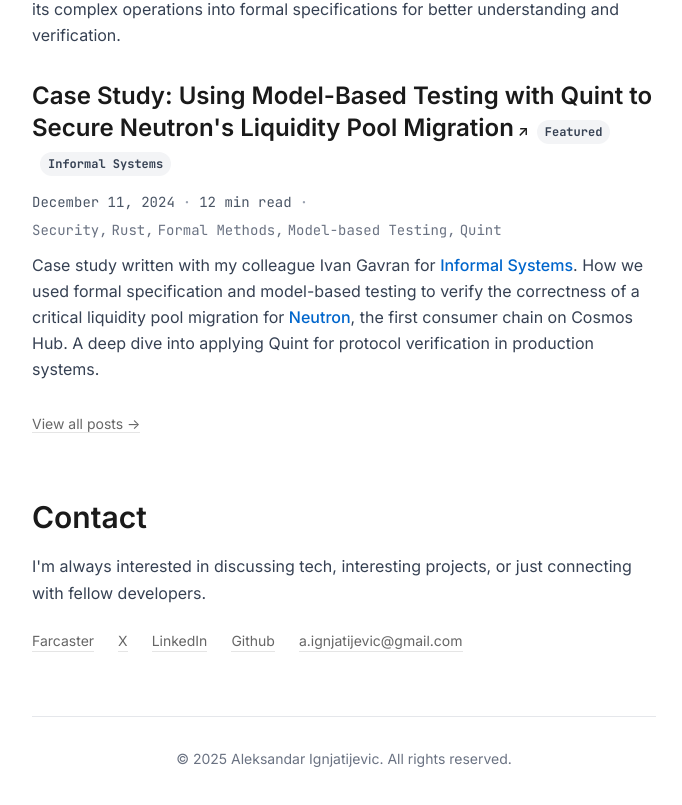
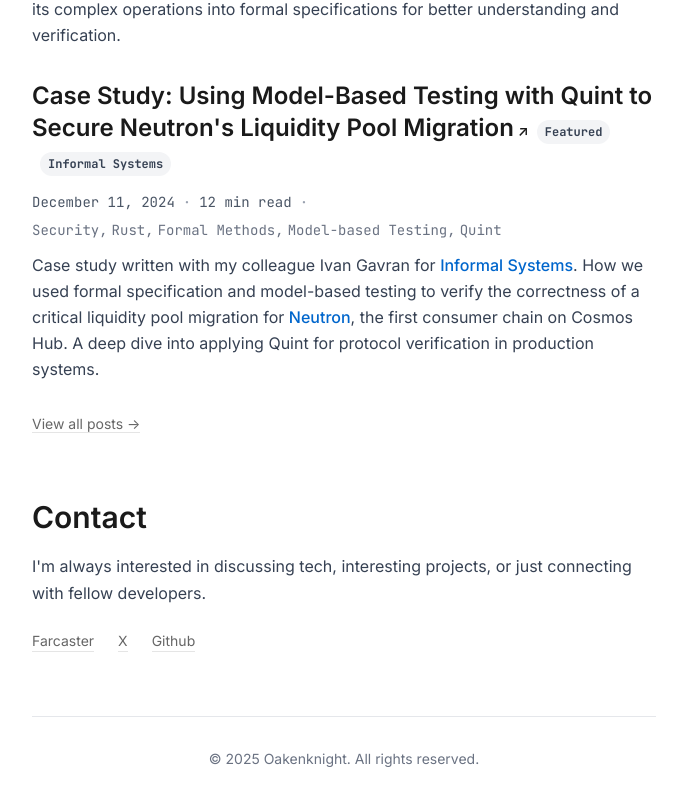
Before and after one commit to oakenknight/oakenknight.github.io, a Next.js app: page / in a window 1280 px wide. Shown: the part 1756-2561 px from the top of the page, without its empty margins (296-978 px from the left). Built offline with nearby package versions, Linux system fonts and the light colour scheme.

Commit message:
Update page.js

```diff
--- a/src/app/page.js
+++ b/src/app/page.js
@@ -97,12 +97,8 @@
             </div>
             <div className="flex space-x-6 text-sm mt-4">
               <a href="https://farcaster.xyz/oakenknight" className="link-subtle">Farcaster</a>
-              <a href="https://x.com/aleksandarignj" className="link-subtle">X</a>
-              <a href="https://linkedin.com/in/aleksandar-ignjatijevic" className="link-subtle">LinkedIn</a>
+              <a href="https://x.com/oakenknight19" className="link-subtle">X</a>
               <a href="https://github.com/oakenknight" className="link-subtle">Github</a>
-              <a href="mailto:a.ignjatijevic@gmail.com" className="link-subtle">
-                a.ignjatijevic@gmail.com
-              </a>
             </div>
           </div>
         </section>
@@ -110,7 +106,7 @@
         {/* Footer */}
         <footer className="border-t border-gray-200 pt-8 mt-16">
           <div className="text-sm text-gray-500 text-center">
-            <p>&copy; 2025 Aleksandar Ignjatijevic. All rights reserved.</p>
+            <p>&copy; 2025 Oakenknight. All rights reserved.</p>
           </div>
         </footer>
       </main>
```
